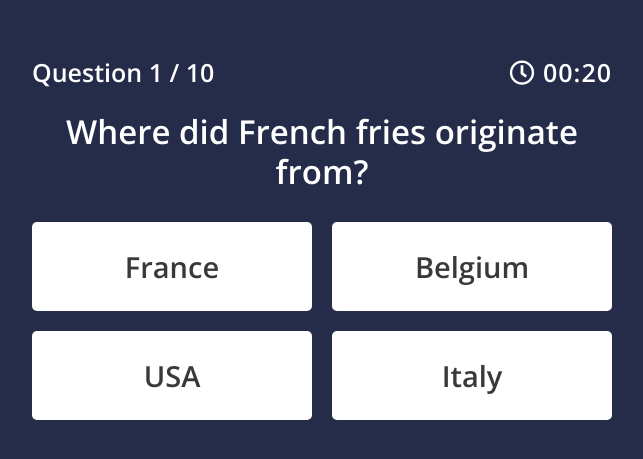
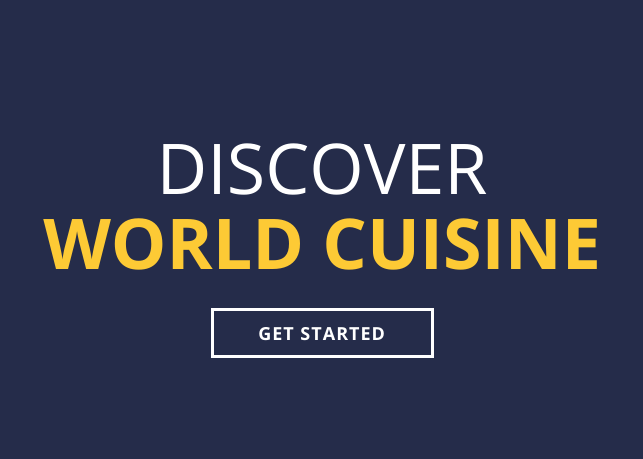
Before and after one commit to elaintran/TriviaGame, a plain HTML site: page index.html in a window 1280 px wide. Shown: the part 155-614 px from the top of the page, without its empty margins (318-961 px from the left). Drawn offline with nearby package versions, Linux system fonts and the light colour scheme.

Commit message:
updated start page

```diff
--- a/assets/css/style.css
+++ b/assets/css/style.css
@@ -3,6 +3,10 @@ body {
     font-family: "Open Sans", sans-serif;
     color: white;
     font-weight: 600;
+}
+
+h1 {
+    font-size: 70px;
 }
 
 h2 {
@@ -18,6 +22,36 @@ h4 {
     font-size: 20px;
 }
 
+.start {
+    text-transform: uppercase;
+    font-weight: bold;
+    color: #fdca35;
+    text-align: center;
+}
+
+.start h1:first-child {
+    font-weight: 500;
+    margin-bottom: 5px;
+    color: white;
+}
+
+.button {
+    border: 3px solid white;
+    margin: 31px auto 0;
+    width: 165px;
+    padding: 13px 26px;
+    color: white;
+    letter-spacing: 1px;
+    font-size: 18px;
+    font-weight: bold;
+}
+
+.start-button:hover {
+    background-color: white;
+    color: #393939;
+    cursor: pointer;
+}
+
 .quiz-container {
     height: 100vh;
     display: flex;
@@ -27,6 +61,7 @@ h4 {
 
 .quiz-content {
     width: 600px;
+    display: none;
 }
 
 .quiz-header {
--- a/assets/javascript/app.js
+++ b/assets/javascript/app.js
@@ -77,11 +77,11 @@ var questionList = [
 
 $(document).ready(function() {
     //need to create the start button
-    // $(".start-button").on("click", function() {
-    //     $(".start").hide();
-    //     $(".quiz-content").show();
-    //     createTrivia();
-    // })
+    $(".start-button").on("click", function() {
+        $(".start").hide();
+        $(".quiz-content").show();
+        createTrivia();
+    })
 
     function createTrivia() {
         //current question number
@@ -105,7 +105,7 @@ $(document).ready(function() {
         //start interval function
         startCountdown();
     }
-    createTrivia();
+    //createTrivia();
 
     //click on answer
     $(".answer-container").on("click", ".answer-card", function() {
--- a/index.html
+++ b/index.html
@@ -20,7 +20,11 @@
 <body>
     <div class="main-container">
         <div class="quiz-container">
-            <div class="start"></div>
+            <div class="start">
+                <h1>Discover</h1>
+                <h1>World Cuisine</h1>
+                <div class="start-button button">Get Started</div>
+            </div>
             <div class="quiz-content">
                 <div class="quiz-header">
                     <h3 class="question-label">Question <span class="question-number"></span> / <span class="total-questions"></span></h3>
```
